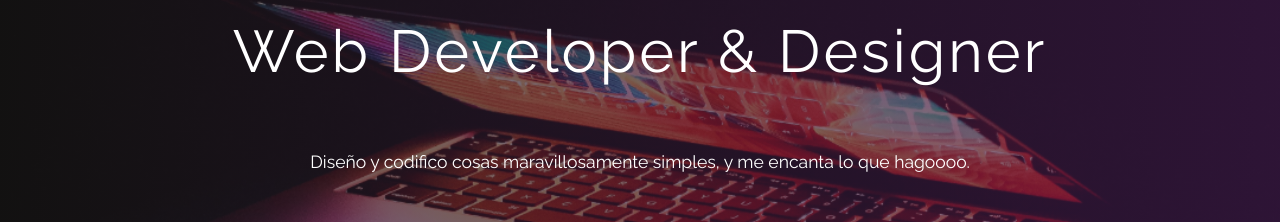
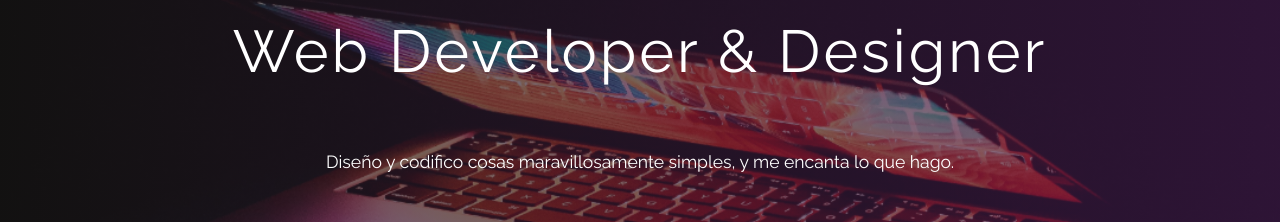
Before and after one commit to AmorosJulian/portfolio, a website: page index.html in a window 1280 px wide. Shown: the part 182-404 px from the top of the page. Drawn offline with nearby package versions, Linux system fonts and the light colour scheme.

Commit message:
arreglo errores en titulos header

```diff
--- a/index.html
+++ b/index.html
@@ -74,7 +74,7 @@
                 <h1 id="tittle-header" class="d-flex justify-content-center align-items-center" data-aos="fade-down"
                     data-aos-duration="1500">Web Developer & Designer</h1>
                 <h2 id="subtittle-header" class="d-flex justify-content-center align-items-center" data-aos="fade-up"
-                    data-aos-duration="1000">Diseño y codifico cosas maravillosamente simples, y me encanta lo que hagoooo.
+                    data-aos-duration="1000">Diseño y codifico cosas maravillosamente simples, y me encanta lo que hago.
                 </h2>
             </div>
         </section>
```
